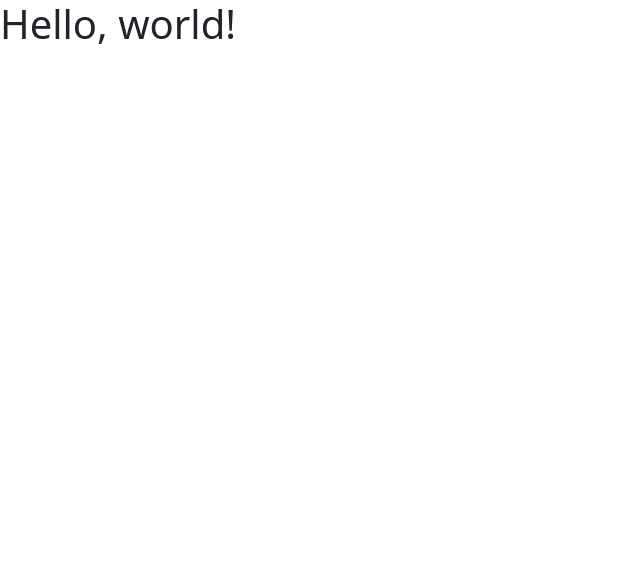
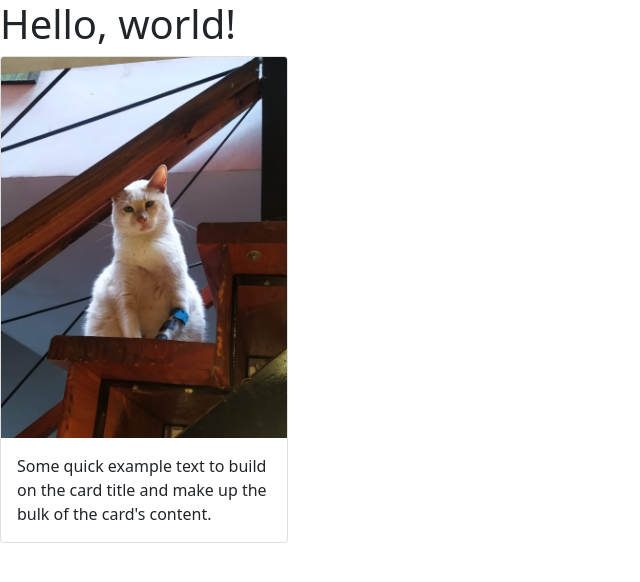
Before and after one commit to KatiaRudenick/AyEDI-Webpage, a plain HTML site: page docs/index.html in a window 1280 px wide. Shown: the whole page, without its empty margins (0-640 px from the left). Drawn offline with nearby package versions, Linux system fonts and the light colour scheme.

Commit message:
Se agrega un card

```diff
--- a/index.html
+++ b/docs/index.html
@@ -23,5 +23,13 @@
     <script src="https://cdn.jsdelivr.net/npm/@popperjs/core@2.9.2/dist/umd/popper.min.js" integrity="sha384-IQsoLXl5PILFhosVNubq5LC7Qb9DXgDA9i+tQ8Zj3iwWAwPtgFTxbJ8NT4GN1R8p" crossorigin="anonymous"></script>
     <script src="https://cdn.jsdelivr.net/npm/bootstrap@5.0.2/dist/js/bootstrap.min.js" integrity="sha384-cVKIPhGWiC2Al4u+LWgxfKTRIcfu0JTxR+EQDz/bgldoEyl4H0zUF0QKbrJ0EcQF" crossorigin="anonymous"></script>
     -->
+
+    <div class="card" style="width: 18rem;">
+      <img src="/tuti.jfif" class="card-img-top" alt="...">
+      <div class="card-body">
+        <p class="card-text">Some quick example text to build on the card title and make up the bulk of the card's content.</p>
+      </div>
+    </div>
+
   </body>
 </html>
```
Also changed, not shown: tuti.jfif (added).
